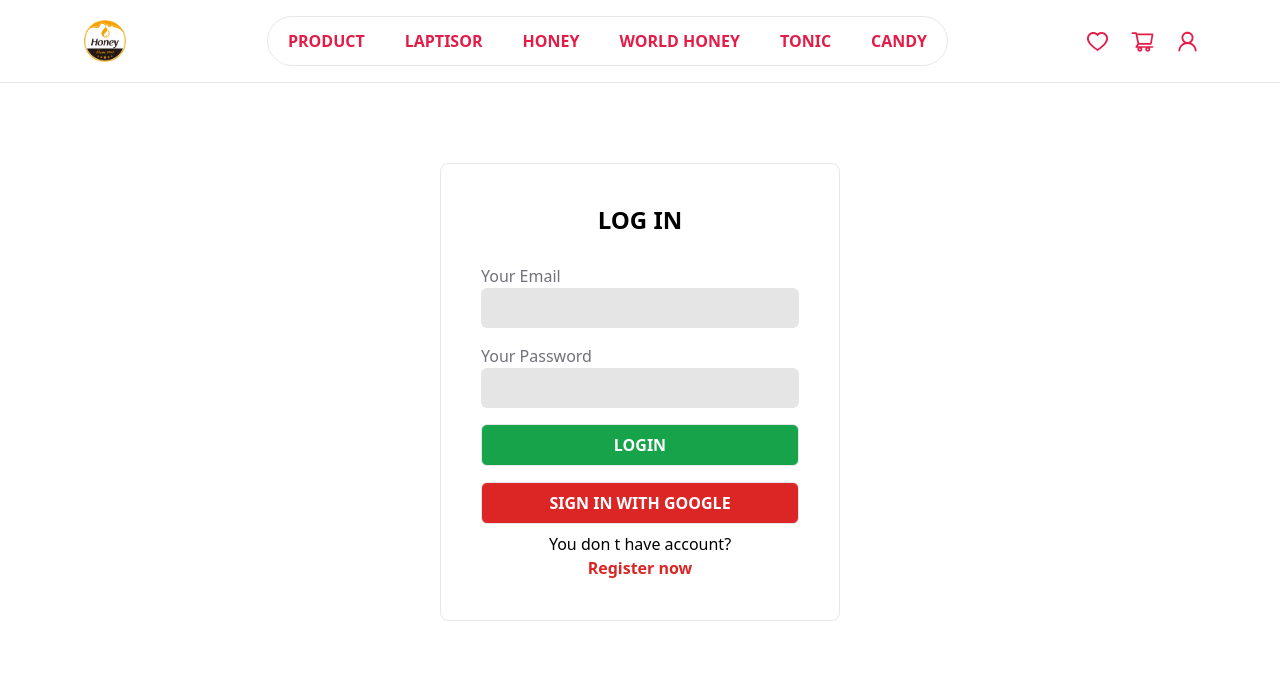
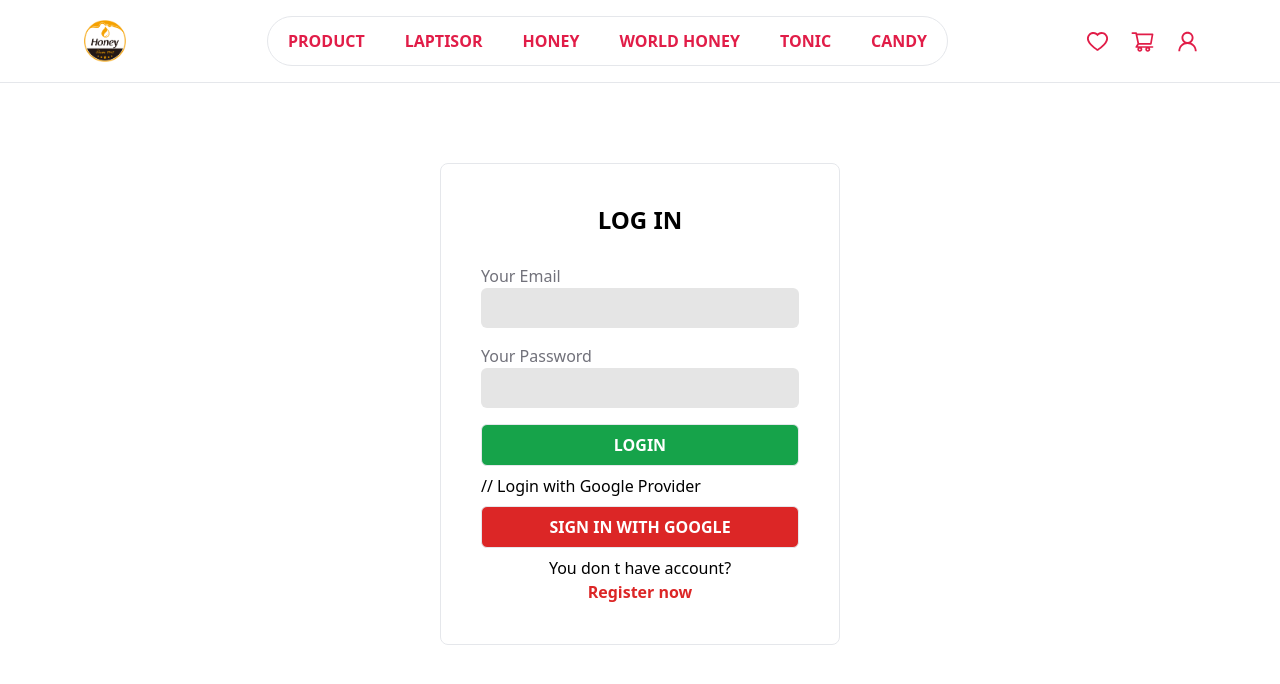
Before and after one commit to BeniaminAV/FullStackApp-BeeBliss-Eccomerce-Server-Client, a React (Vite) app in the folder client/: page /user in a window 1280 px wide. Shown: the top 684 px of the page. Built offline with nearby package versions, Linux system fonts and the light colour scheme; no server answers.

Commit message:
Update login.tsx

```diff
--- a/client/src/components/auth/components/login.tsx
+++ b/client/src/components/auth/components/login.tsx
@@ -70,6 +70,7 @@ const Login = () => {
         />
       </form>
 
+      // Login with Google Provider
       <Credential />
     </>
   )
```
